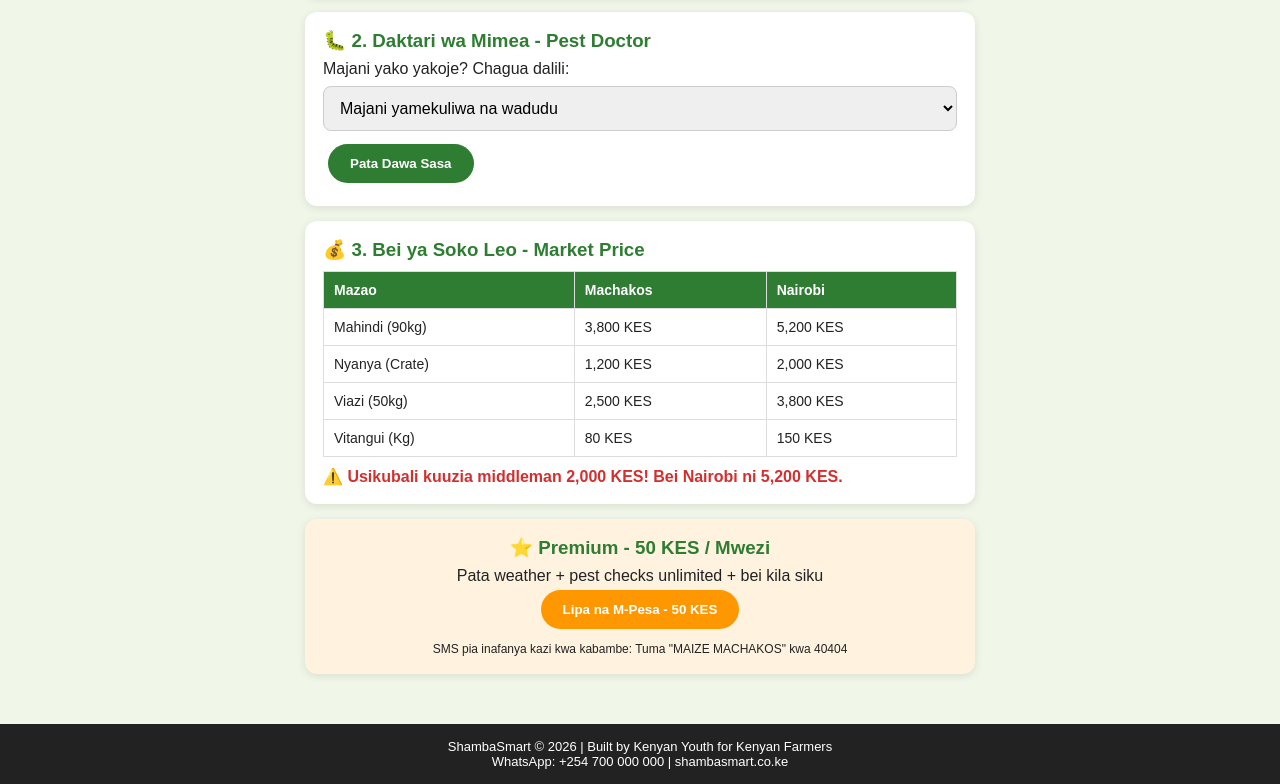
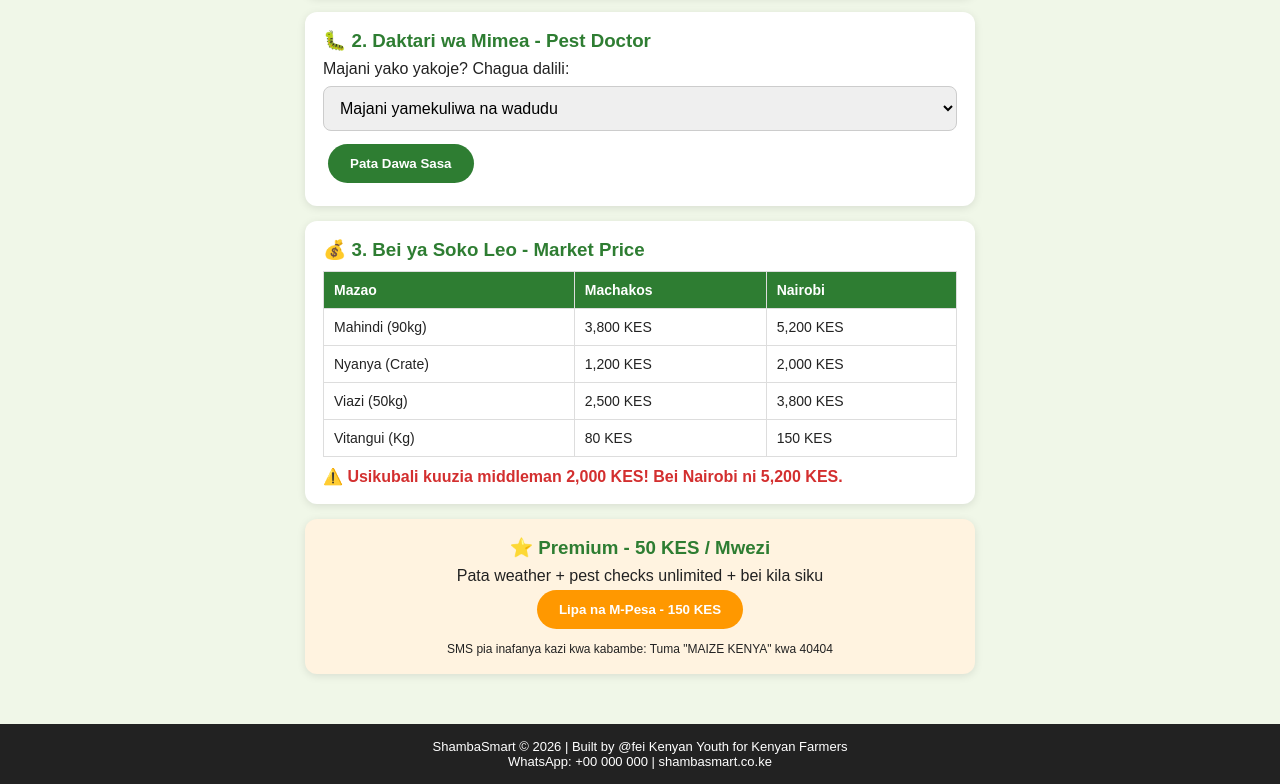
Before and after one commit to feysalguracha/shambasmart, a plain HTML site: page index.html in a window 1280 px wide. Shown: the part 413-1197 px from the top of the page. Drawn offline with Linux system fonts and the light colour scheme.

Commit message:
Update index.html

```diff
--- a/index.html
+++ b/index.html
@@ -76,13 +76,13 @@
   <div class="card" style="background:#fff3e0; text-align:center;">
     <h3>⭐ Premium - 50 KES / Mwezi</h3>
     <p>Pata weather + pest checks unlimited + bei kila siku</p>
-    <button class="btn btn-yellow" onclick="alert('Lipa na M-Pesa: Tuma 50 KES kwa Till 123456 - ShambaSmart')">Lipa na M-Pesa - 50 KES</button>
-    <p style="font-size:12px; margin-top:8px;">SMS pia inafanya kazi kwa kabambe: Tuma "MAIZE MACHAKOS" kwa 40404</p>
+    <button class="btn btn-yellow" onclick="alert('Lipa na M-Pesa: Tuma 150 KES kwa Till 123456 - ShambaSmart')">Lipa na M-Pesa - 150 KES</button>
+    <p style="font-size:12px; margin-top:8px;">SMS pia inafanya kazi kwa kabambe: Tuma "MAIZE KENYA" kwa 40404</p>
   </div>
 </div>
 <footer>
-  <p>ShambaSmart © 2026 | Built by Kenyan Youth for Kenyan Farmers</p>
-  <p>WhatsApp: +254 700 000 000 | shambasmart.co.ke</p>
+  <p>ShambaSmart © 2026 | Built by @fei Kenyan Youth for Kenyan Farmers</p>
+  <p>WhatsApp: +00 000 000 | shambasmart.co.ke</p>
 </footer>
 <script>
 function showWeather(){
```
